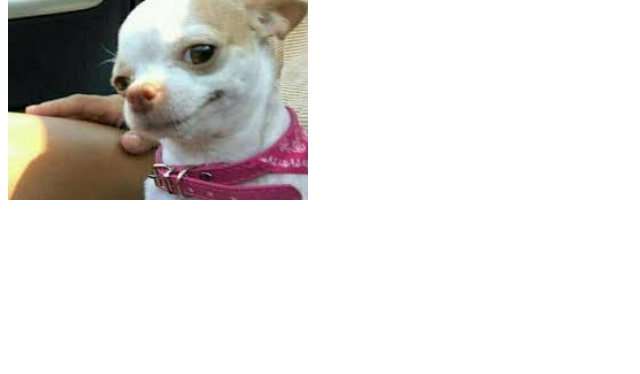
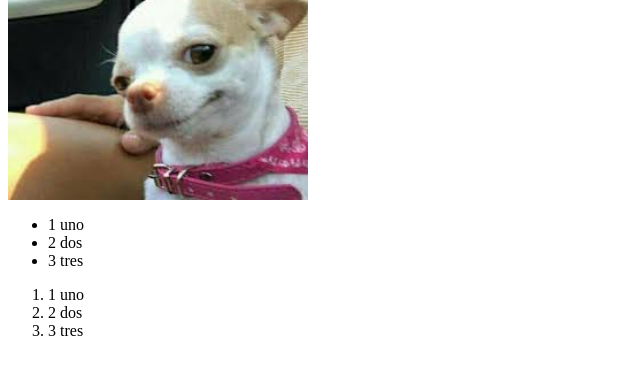
Before and after one commit to maruecom/mi-primer-html, a plain HTML site: page pagina/index.html in a window 1280 px wide. Shown: the part 422-796 px from the top of the page, without its empty margins (0-640 px from the left). Drawn offline with Linux system fonts and the light colour scheme.

Commit message:
agregué listas

```diff
--- a/pagina/index.html
+++ b/pagina/index.html
@@ -13,6 +13,17 @@
       <div id="foto-2">
         <img src="img/perro.jpg" width="300"/>
       </div>
+      <ul>
+          <li>1 uno</li>
+          <li>2 dos</li>
+          <li>3 tres</li>
+      </ul>
+
+      <ol>
+            <li>1 uno</li>
+            <li>2 dos</li>
+            <li>3 tres</li>
+     </ol>
 
 
 
```
